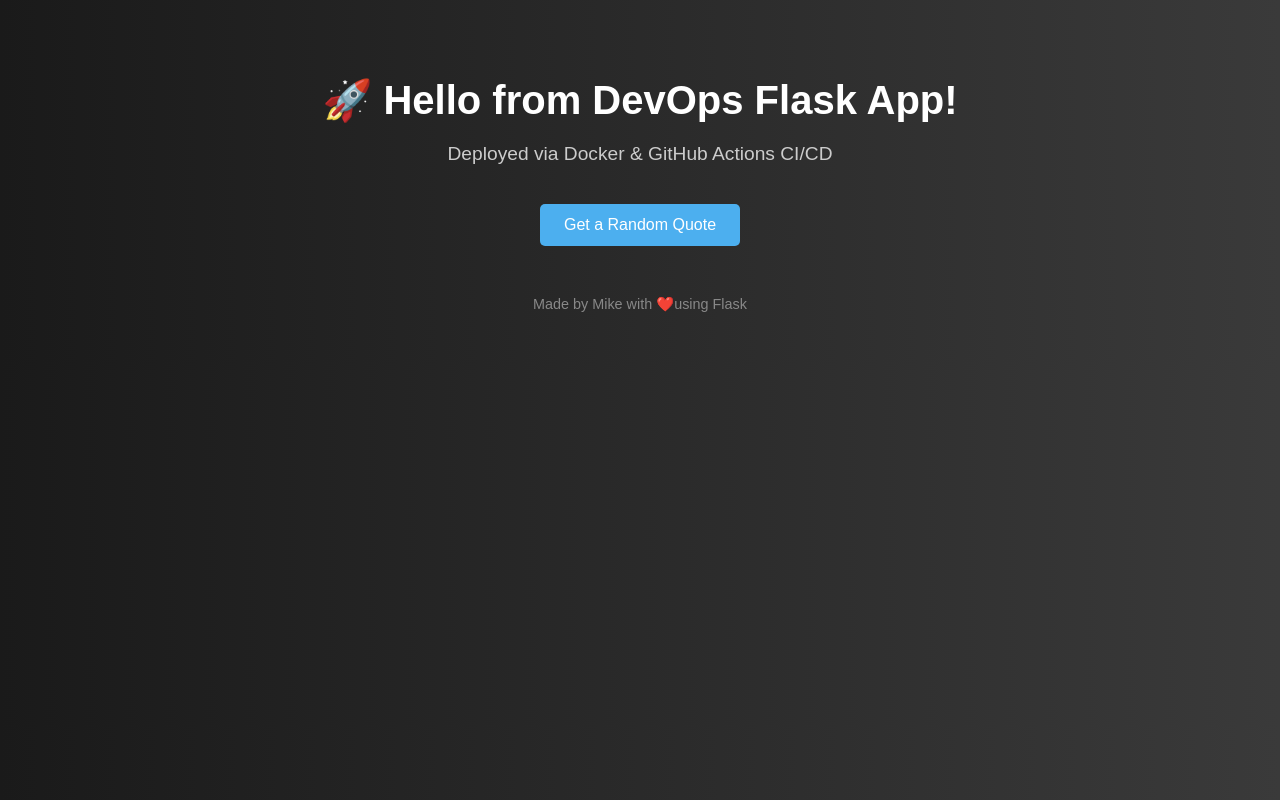
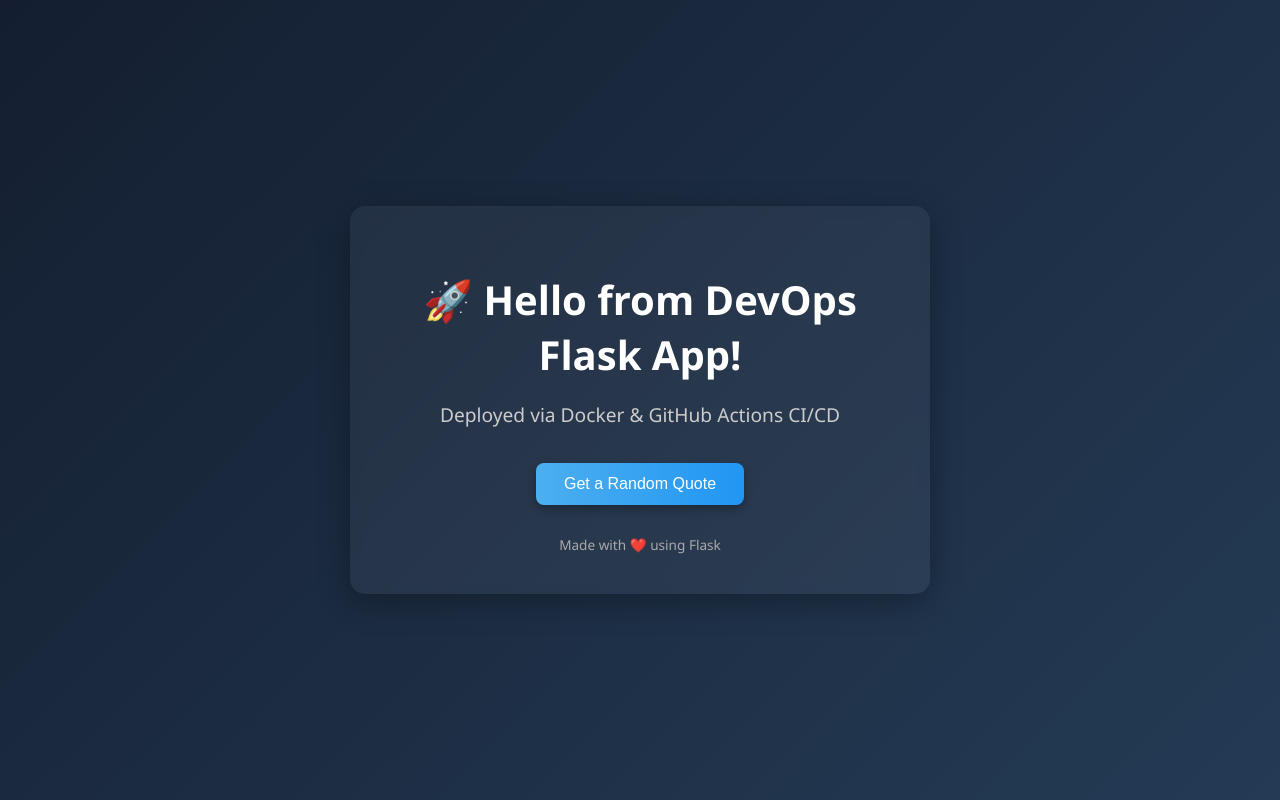
Before and after one commit to m2felix/flask-devops-boilerplate, a plain HTML site: page app/templates/index.html in a window 1280 px wide. Drawn offline with Linux system fonts and the light colour scheme.

Commit message:
making the user interface look cleaner

```diff
--- a/app/templates/index.html
+++ b/app/templates/index.html
@@ -4,58 +4,24 @@
     <meta charset="UTF-8">
     <meta name="viewport" content="width=device-width, initial-scale=1.0">
     <title>🚀 DevOps Flask App</title>
-    <style>
-        body {
-            font-family: Arial, sans-serif;
-            background: linear-gradient(to right, #1a1a1a, #3a3a3a);
-            color: white;
-            text-align: center;
-            margin: 0;
-            padding: 50px;
-        }
-        h1 {
-            font-size: 2.5rem;
-            margin-bottom: 10px;
-        }
-        p {
-            font-size: 1.2rem;
-            color: #ccc;
-        }
-        button {
-            background-color: #4cafef;
-            border: none;
-            color: white;
-            padding: 12px 24px;
-            text-align: center;
-            text-decoration: none;
-            display: inline-block;
-            font-size: 1rem;
-            margin-top: 20px;
-            cursor: pointer;
-            border-radius: 5px;
-        }
-        button:hover {
-            background-color: #379add;
-        }
-        footer {
-            margin-top: 50px;
-            font-size: 0.9rem;
-            color: #888;
-        }
-    </style>
+    <link rel="stylesheet" href="style.css">
 </head>
 <body>
-    <h1>🚀 Hello from DevOps Flask App!</h1>
-    <p>Deployed via Docker & GitHub Actions CI/CD</p>
-    <button onclick="getQuote()">Get a Random Quote</button>
-    <p id="quote"></p>
-    <footer>Made by Mike with ❤️using Flask</footer>
+    <div class="container">
+        <h1>🚀 Hello from DevOps Flask App!</h1>
+        <p class="subtitle">Deployed via Docker & GitHub Actions CI/CD</p>
+        <button onclick="getQuote()">Get a Random Quote</button>
+        <p id="quote"></p>
+        <footer>Made with ❤️ using Flask</footer>
+    </div>
 
     <script>
         async function getQuote() {
             let res = await fetch('/api/random-quote');
             let data = await res.json();
-            document.getElementById('quote').innerText = `"${data.quote}"`;
+            let quoteEl = document.getElementById('quote');
+            quoteEl.innerText = `"${data.quote}"`;
+            quoteEl.style.opacity = 1; // fade in
         }
     </script>
 </body>
--- /dev/null
+++ b/app/templates/style.css
@@ -0,0 +1,72 @@
+/* style.css - DevOps Flask App Styles */
+
+body {
+    font-family: 'Segoe UI', sans-serif;
+    background: linear-gradient(135deg, #141e30, #243b55);
+    color: white;
+    margin: 0;
+    padding: 0;
+    height: 100vh;
+    display: flex;
+    align-items: center;
+    justify-content: center;
+}
+
+.container {
+    text-align: center;
+    background: rgba(255, 255, 255, 0.05);
+    padding: 40px;
+    border-radius: 15px;
+    box-shadow: 0 8px 32px rgba(0, 0, 0, 0.3);
+    backdrop-filter: blur(6px);
+    animation: fadeIn 1.2s ease-in-out;
+    max-width: 500px;
+}
+
+h1 {
+    font-size: 2.5rem;
+    margin-bottom: 10px;
+}
+
+p.subtitle {
+    font-size: 1.2rem;
+    color: #ccc;
+    margin-bottom: 20px;
+}
+
+button {
+    background: linear-gradient(90deg, #4cafef, #2196f3);
+    border: none;
+    color: white;
+    padding: 12px 28px;
+    font-size: 1rem;
+    margin-top: 15px;
+    cursor: pointer;
+    border-radius: 8px;
+    box-shadow: 0 4px 10px rgba(0,0,0,0.3);
+    transition: transform 0.2s ease, box-shadow 0.3s ease;
+}
+
+button:hover {
+    transform: translateY(-2px);
+    box-shadow: 0 6px 14px rgba(0,0,0,0.4);
+}
+
+#quote {
+    margin-top: 20px;
+    font-style: italic;
+    color: #f0f0f0;
+    opacity: 0;
+    transition: opacity 0.5s ease-in-out;
+}
+
+footer {
+    margin-top: 30px;
+    font-size: 0.85rem;
+    color: #aaa;
+}
+
+@keyframes fadeIn {
+    from { opacity: 0; transform: translateY(20px); }
+    to { opacity: 1; transform: translateY(0); }
+}
```
